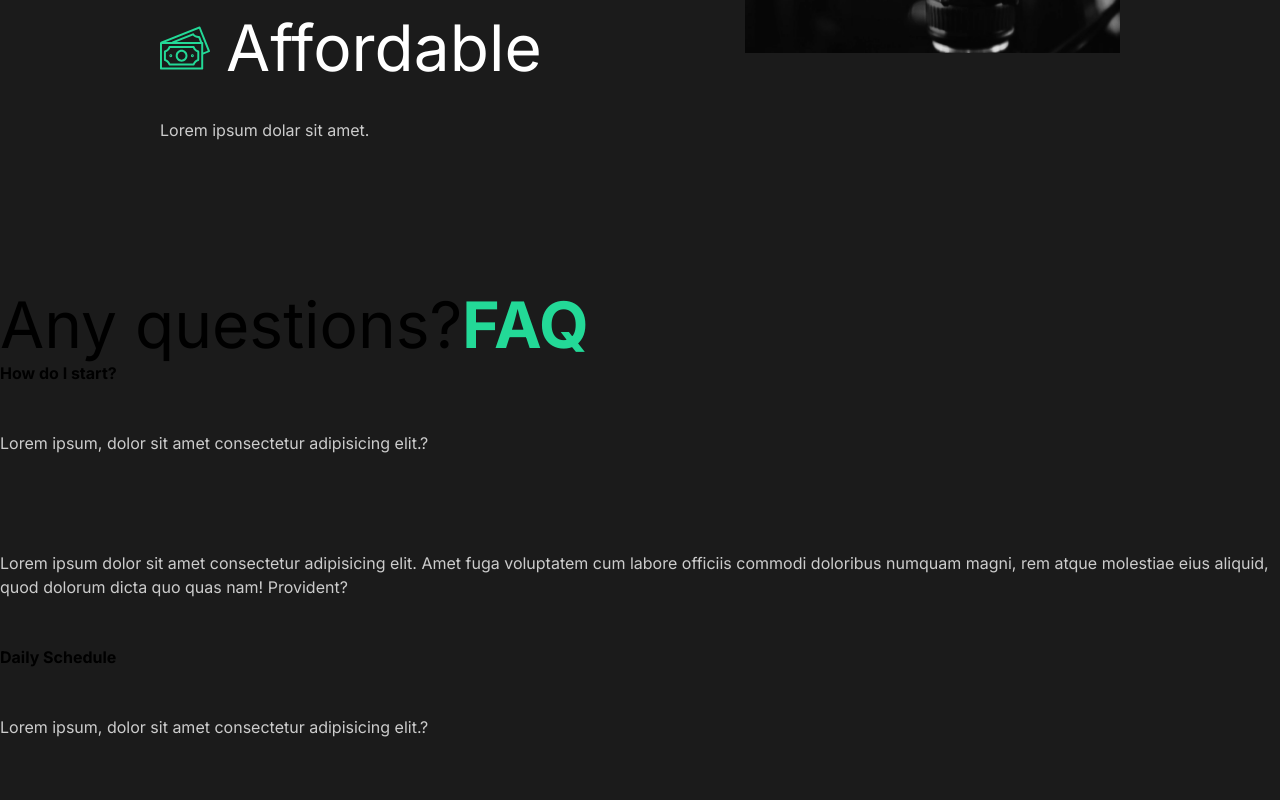
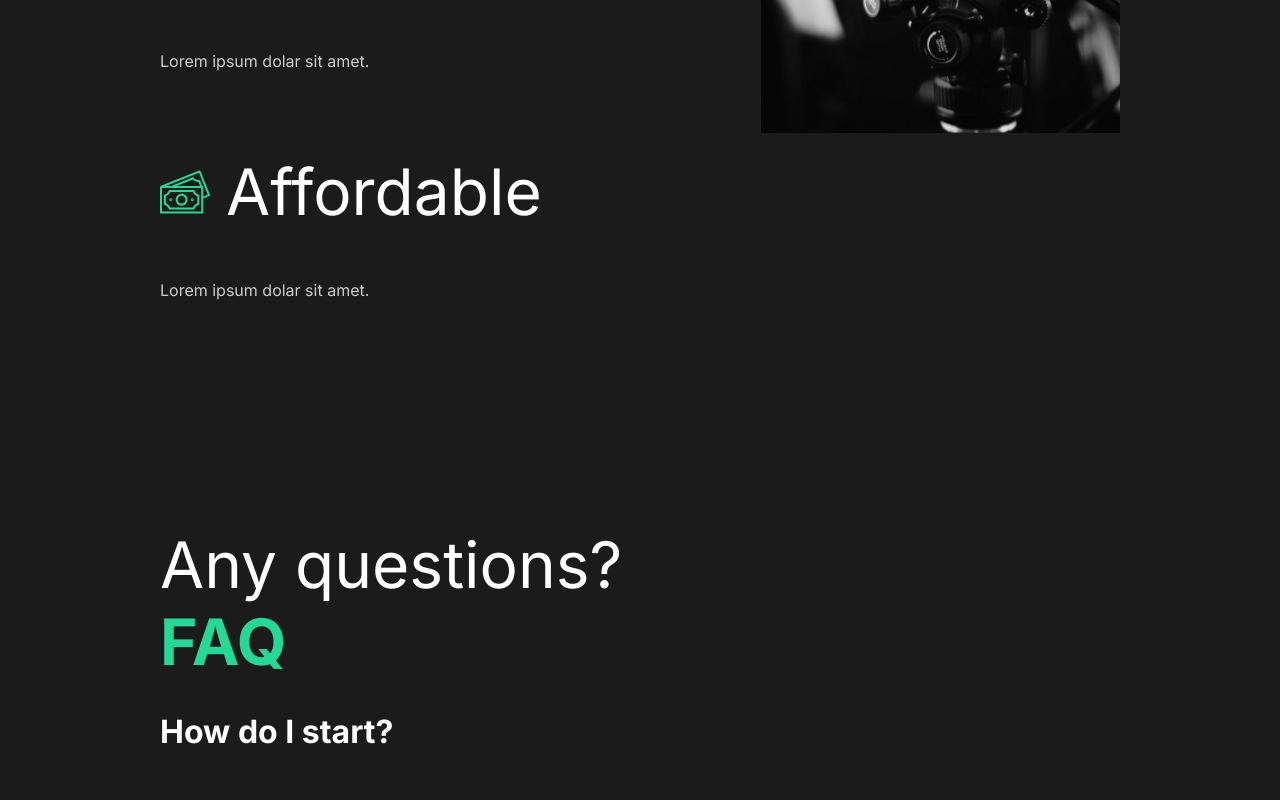
Before and after one commit to Aram442/Capture, a React (Create React App) app in the folder catpure/: page / in a window 1280 px wide. Shown: the part 1620-2420 px from the top of the page. Built offline with nearby package versions, Linux system fonts and the light colour scheme.

Commit message:
7. Styling Faq Section

```diff
--- a/catpure/src/components/FaqSection.js
+++ b/catpure/src/components/FaqSection.js
@@ -1,8 +1,10 @@
 import React from "react";
-
+//Import Styled
+import styled from "styled-components";
+import { About } from "../styles";
 const FaqSection = () => {
   return (
-    <div className="faq">
+    <Faq>
       <h2>
         Any questions?<span>FAQ</span>
       </h2>
@@ -17,6 +19,7 @@
             Provident?
           </p>
         </div>
+        <div className="faq-line"></div>
       </div>
 
       <div className="question">
@@ -30,10 +33,11 @@
             Provident?
           </p>
         </div>
+        <div className="faq-line"></div>
       </div>
 
       <div className="question">
-        <h4>  diferrent payment methods </h4>
+        <h4> diferrent payment methods </h4>
         <div className="answer">
           <p>Lorem ipsum, dolor sit amet consectetur adipisicing elit.?</p>
           <p>
@@ -43,6 +47,7 @@
             Provident?
           </p>
         </div>
+        <div className="faq-line"></div>
       </div>
 
       <div className="question">
@@ -56,9 +61,36 @@
             Provident?
           </p>
         </div>
+        <div className="faq-line"></div>
       </div>
-    </div>
+    </Faq>
   );
 };
 
+const Faq = styled(About)`
+  display: block;
+  span {
+    display: block;
+  }
+  h2 {
+    padding-bottom: 2rem;
+    font-weight: lighter;
+  }
+  .faq-line {
+    background: #cccccc;
+    height: 0.2rem;
+    margin: 2rem 0rem;
+    width: 100% auto;
+  }
+  .qustion {
+    padding: 3rem 0rem;
+    cursor: pointer;
+  }
+  .answer {
+    padding: 2rem 0rem;
+    p {
+      padding: 1rem 0rem;
+    }
+  }
+`;
 export default FaqSection;
--- a/catpure/src/components/GlobalStyle.js
+++ b/catpure/src/components/GlobalStyle.js
@@ -38,6 +38,7 @@
     }
     h4{
         font-weight: bold;
+        font-size: 2rem;
 
     }
     a {
--- a/catpure/src/components/ServicesSection.js
+++ b/catpure/src/components/ServicesSection.js
@@ -60,7 +60,7 @@
 
 const Services = styled(About)`
   h2 {
-    padding-left: 1rem;
+    padding: 1rem;
   }
   p {
     width: 70%;
```
